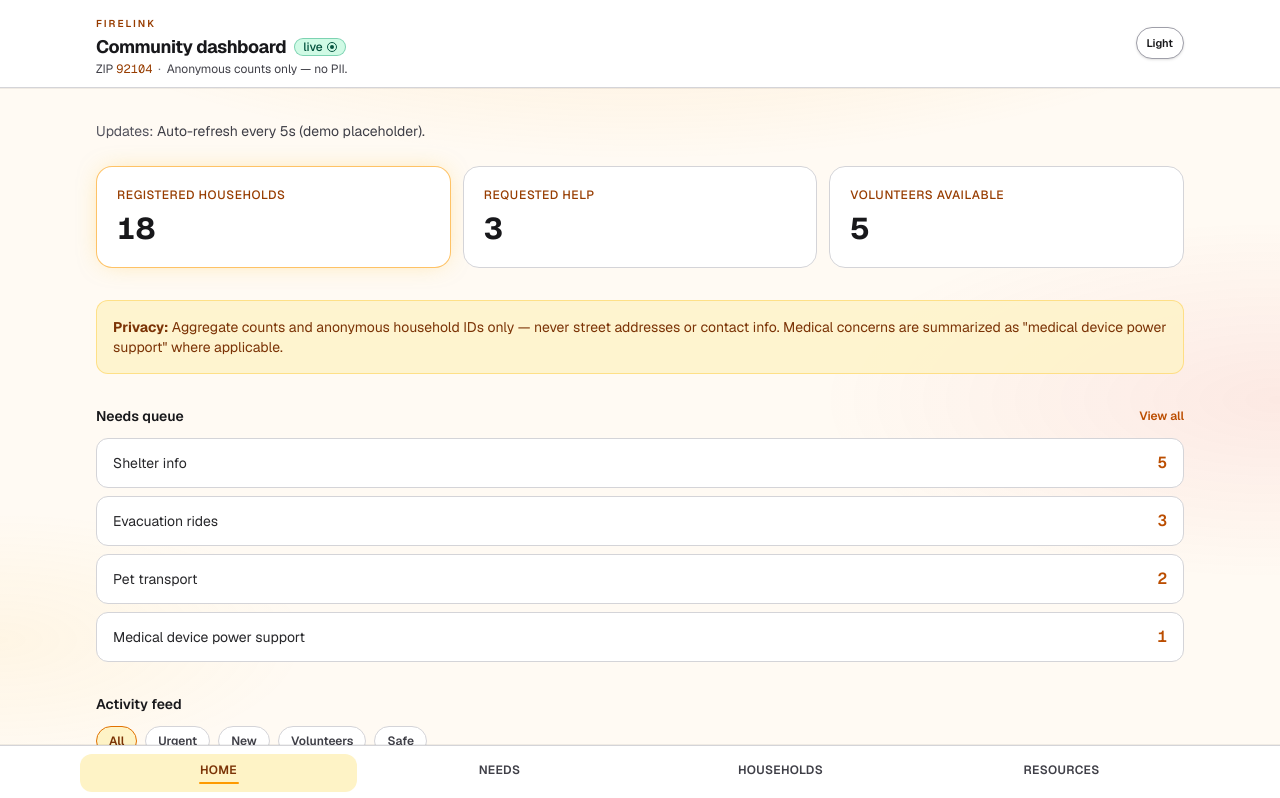
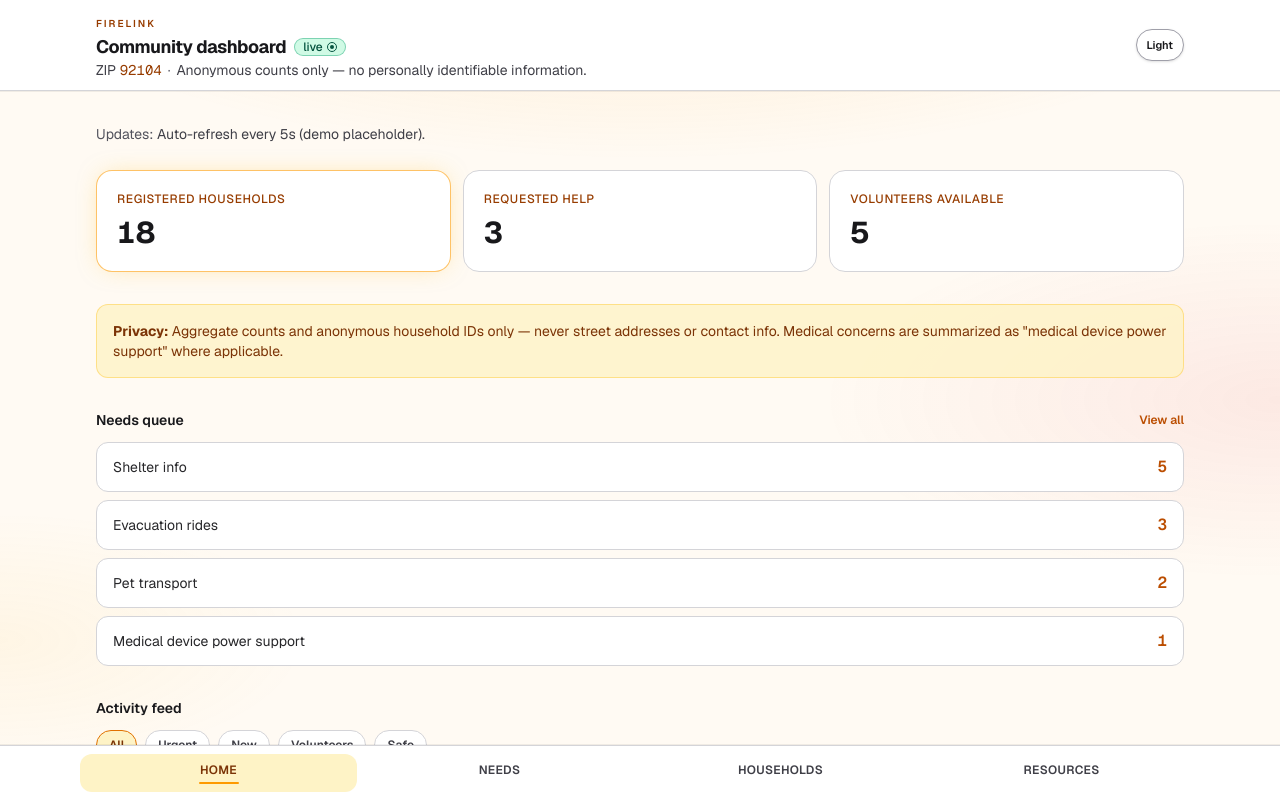
Before and after one commit to Adelina805/firelink, a Next.js app: page /dashboard/92104 in a window 1280 px wide. Shown: the top 798 px of the page. Built offline with nearby package versions, Linux system fonts and the light colour scheme.

Commit message:
refactor: update DashboardHeader styles and improve accessibility by replacing PII abbreviation with full text

```diff
--- a/src/components/DashboardHeader.tsx
+++ b/src/components/DashboardHeader.tsx
@@ -13,7 +13,7 @@ export function DashboardHeader({ zip }: { zip: string }) {
             FireLink
           </Link>
           <div className="mt-0.5 flex flex-wrap items-center gap-x-2 gap-y-1">
-            <h1 className="truncate text-base font-bold leading-tight tracking-tight text-zinc-900 sm:text-lg dark:text-zinc-100">
+            <h1 className="text-base font-bold leading-tight tracking-tight text-zinc-900 sm:text-lg dark:text-zinc-100">
               Community dashboard
             </h1>
             <span
@@ -30,13 +30,11 @@ export function DashboardHeader({ zip }: { zip: string }) {
               </span>
             </span>
           </div>
-          <p className="mt-0.5 truncate text-xs text-zinc-700 dark:text-zinc-300">
+          <p className="mt-0.5 text-sm leading-snug break-words text-zinc-700 dark:text-zinc-300">
             ZIP{" "}
             <span className="font-mono text-amber-800 dark:text-amber-200">{zip}</span>
             <span className="mx-1.5 text-zinc-500 dark:text-zinc-400">·</span>
-            <span className="hidden md:inline">
-              Anonymous counts only — no PII.
-            </span>
+            <span>Anonymous counts only — no personally identifiable information.</span>
           </p>
         </div>
         <div className="shrink-0">
```
